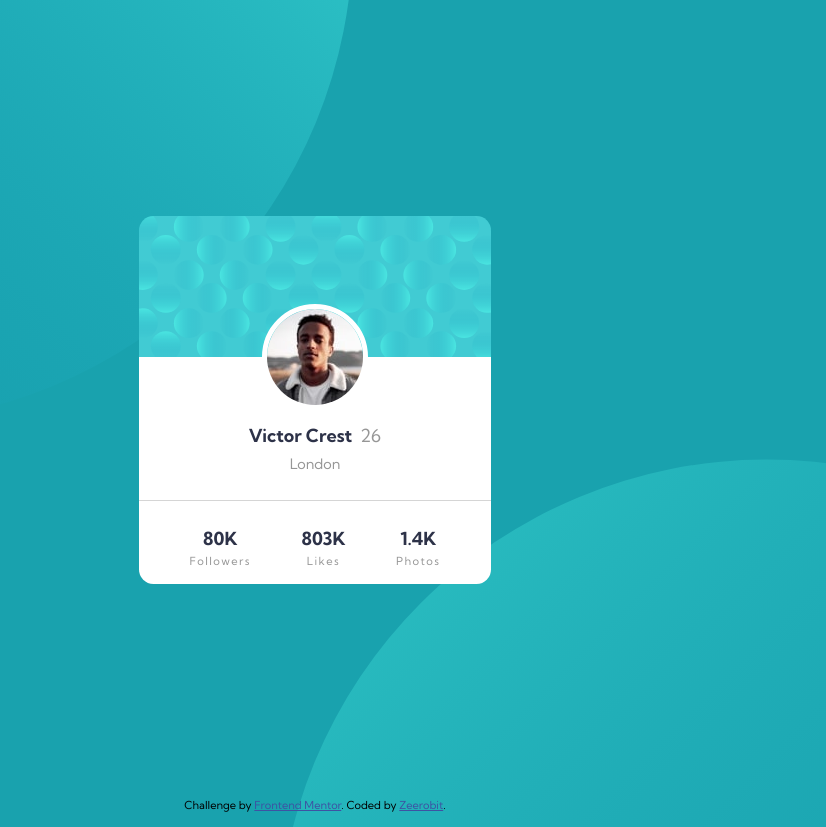
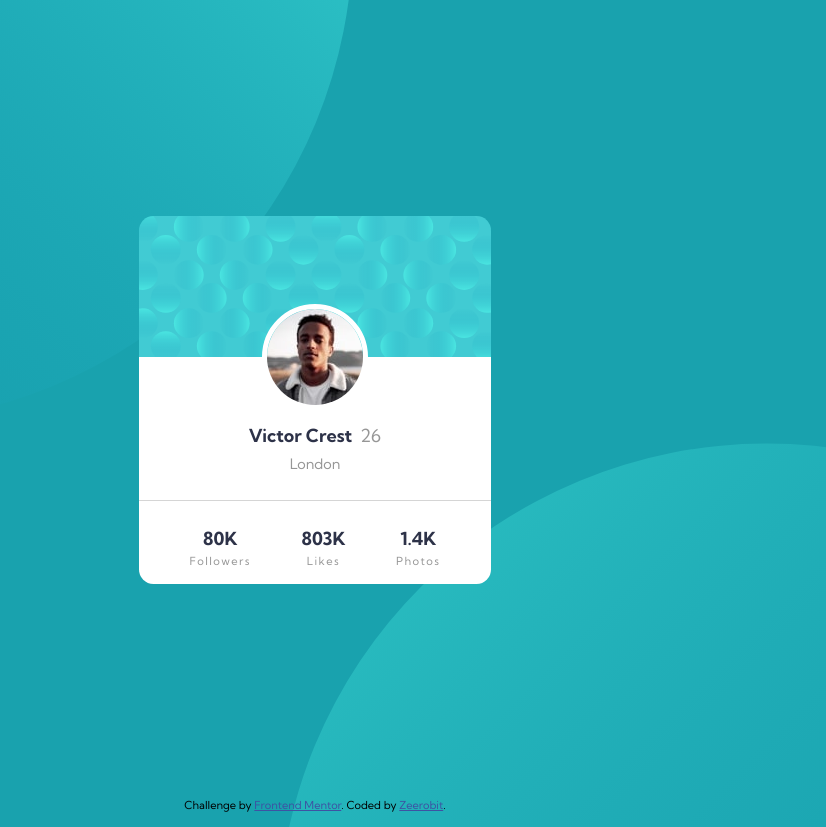
Before and after one commit to zeerobit/profilecard, a plain HTML site: page index.html in a window 1280 px wide. Shown: the whole page, without its empty margins (325-1151 px from the left). Drawn offline with Linux system fonts and the light colour scheme.

Commit message:
updated background position height for desktop

```diff
--- a/styles.css
+++ b/styles.css
@@ -73,7 +73,7 @@ body::before {
 	width: 100vw;
 	top: 0;
 	left: 0;
-	background: url(images/bg-pattern-top.svg) no-repeat;
+	background: url("images/bg-pattern-top.svg") no-repeat;
 	background-position: bottom right;
 	transform: translate(-47%, -47%);
 	z-index: -1;
@@ -87,7 +87,7 @@ body::after {
 	bottom: 0;
 	right: 0;
 	background-size: auto;
-	background: url(images/bg-pattern-bottom.svg) no-repeat;
+	background: url("images/bg-pattern-bottom.svg") no-repeat;
 	background-position: left 47vw top 40vh;
 	z-index: -1;
 }
@@ -182,7 +182,7 @@ img {
 			width: 100vw;
 			top: 0;
 			left: 0;
-			background: url(images/bg-pattern-top.svg) no-repeat;
+			background: url("/images/bg-pattern-top.svg") no-repeat;
 			background-position: bottom right;
 			transform: translate(-47%, -47%);
 			z-index: -1;
@@ -196,14 +196,14 @@ img {
 			bottom: 0;
 			right: 0;
 			background-size: auto;
-			background: url(images/bg-pattern-bottom.svg) no-repeat;
-			background-position: left 47vw top 54vh;
+			background: url("/images/bg-pattern-bottom.svg") no-repeat;
+			background-position: left 47vw top 52vh;
 			z-index: -1;
 		}
 
 		.profile_card {
 			min-width: 22rem;
-			background: url(images/bg-pattern-card.svg) top/contain no-repeat;
+			background: url(/images/bg-pattern-card.svg) top/contain no-repeat;
 			background-color: white;
 		}
 	}
```
